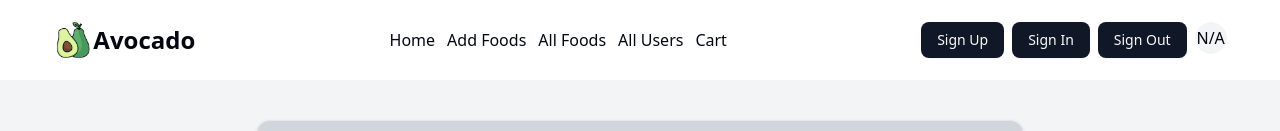
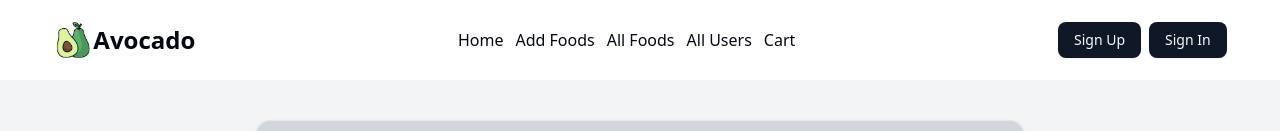
Before and after one commit to ummesalma303/avocado, a Next.js app: page /sign-up in a window 1280 px wide. Shown: the top 131 px of the page. Built offline with nearby package versions, Linux system fonts and the light colour scheme; no server answers.

Commit message:
fix: redirect issue

```diff
--- a/src/components/Navbar.tsx
+++ b/src/components/Navbar.tsx
@@ -62,13 +62,21 @@ const Navbar = () => {
       </div>
 
       <div className="flex space-x-2">
-        <Link href='/sign-up'><Button>Sign Up</Button></Link>
-        <Link href='/sign-in'><Button>Sign In</Button></Link>
-        <Button onClick={()=>signOut()}>Sign Out</Button>
-      <Avatar>
+        {
+          status === 'authenticated'?
+          <>
+          <Button onClick={()=>signOut()}>Sign Out</Button>
+          <Avatar>
       <AvatarImage src={data?'https://github.com/shadcn.png ':""} alt="@shadcn" />
       <AvatarFallback>N/A</AvatarFallback>
     </Avatar>
+          </>:<>
+        <Link href='/sign-up'><Button>Sign Up</Button></Link>
+        <Link href='/sign-in'><Button>Sign In</Button></Link></>
+        }
+
+
+
 
 
       </div>
--- a/src/components/auth/SignUpForm.tsx
+++ b/src/components/auth/SignUpForm.tsx
@@ -8,9 +8,12 @@ import Image from "next/image"
 import { ImCross } from "react-icons/im"
 import { toast } from "sonner"
 import { useForm } from "react-hook-form"
+import { signIn, SignInResponse } from "next-auth/react"
+import { useRouter } from "next/navigation"
 // import { signIn } from "next-auth/react"
 
 export function SignUpForm({ className,  ...props}: React.ComponentProps<"div">) {
+  const router = useRouter()
   const { register, handleSubmit,  formState: { errors } } = useForm();
   const onSubmit = async (usersData:object) => {
     console.log(usersData)
@@ -38,6 +41,14 @@ export function SignUpForm({ className,  ...props}: React.ComponentProps<"div">)
         },
         duration: 3000,
       })
+      const result: SignInResponse | undefined = await signIn("credentials", {
+            ...usersData,
+            redirect: false,
+            callbackUrl: '/'
+          });
+          if(result && result.ok){
+            router.push('/')
+          }
     }else{
       toast.error(`${data.err}`, { duration: 3000 });
     }
```
